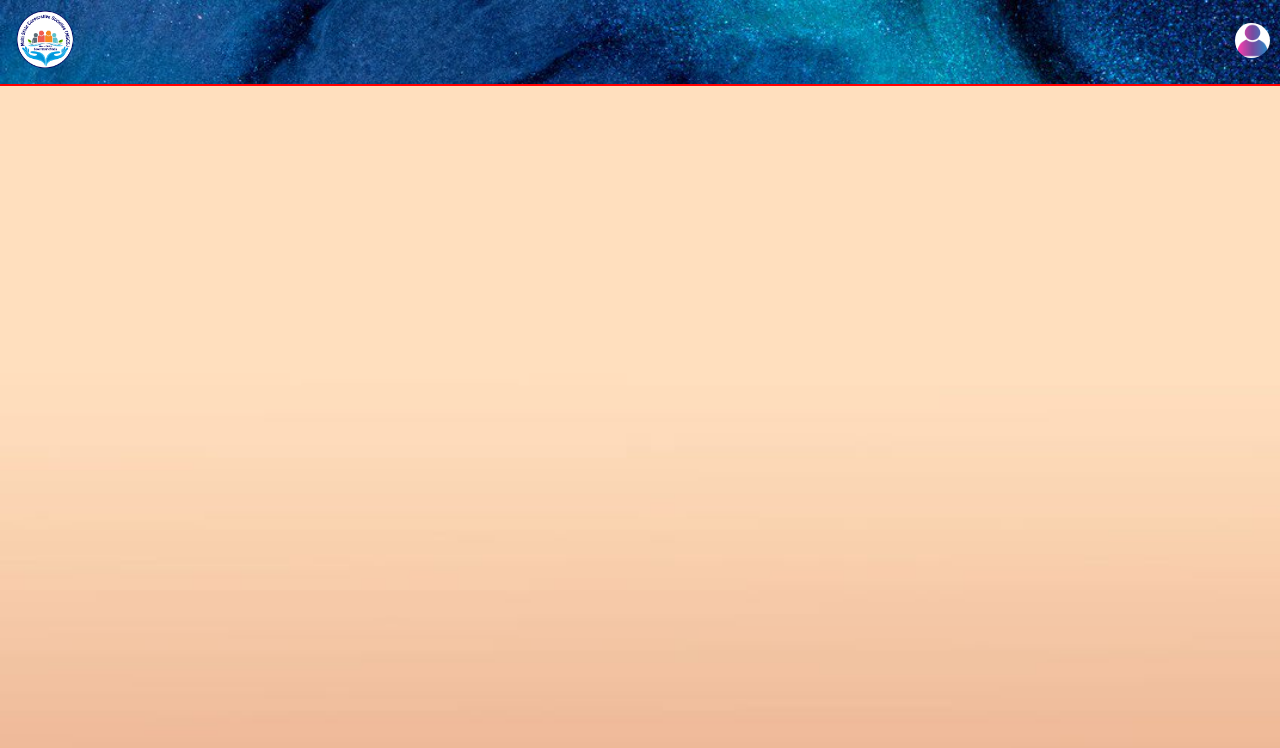
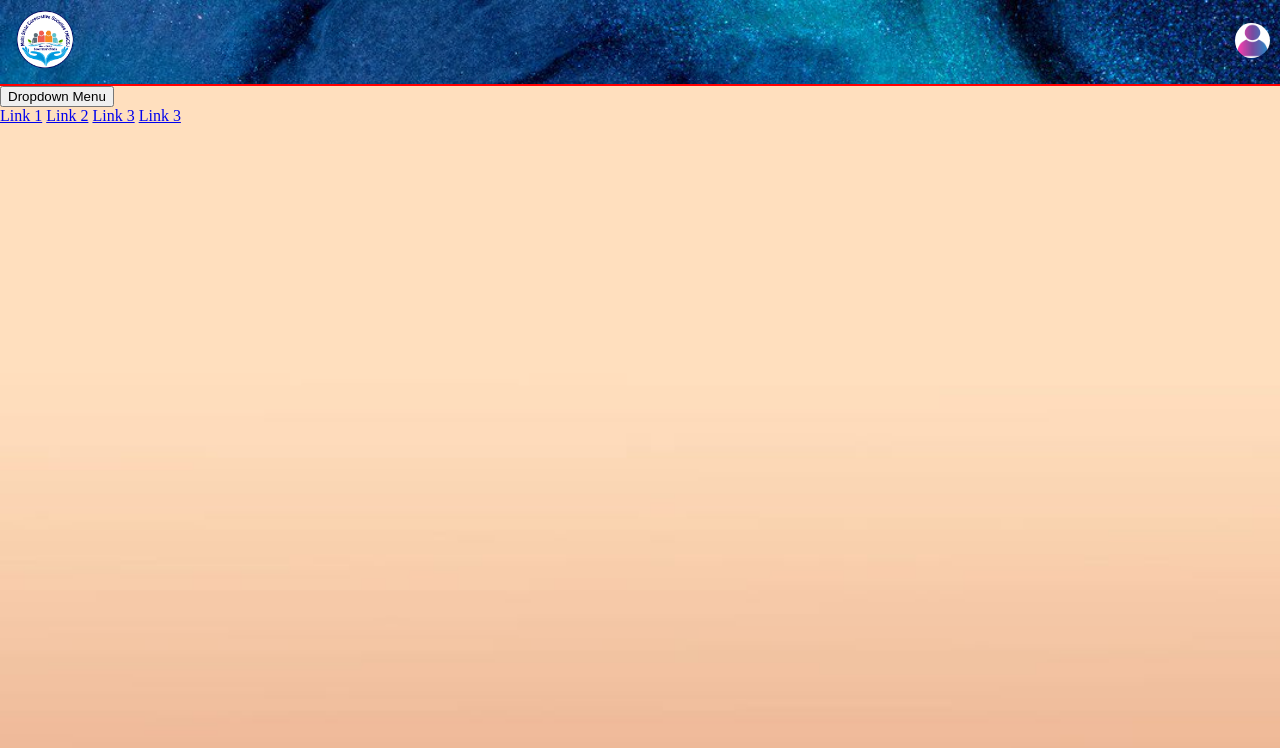
Before and after one commit to HxrshB/CRCS-Dashboard, a plain HTML site: page index.html in a window 1280 px wide. Drawn offline with Linux system fonts and the light colour scheme.

Commit message:
Update index.html

```diff
--- a/index.html
+++ b/index.html
@@ -43,5 +43,14 @@
             </a>
         </div>
     </div>
+    <div class="dropdown">
+        <button class="dropdown-button">Dropdown Menu</button>
+        <div class="dropdown-menu">
+            <a class="primary-button" href="#">Link 1</a>
+            <a class="secondary-button" href="#">Link 2</a>
+            <a href="#">Link 3</a>
+            <a href="#">Link 3</a>
+        </div>
+    </div>
 </body>
 </html>
```
